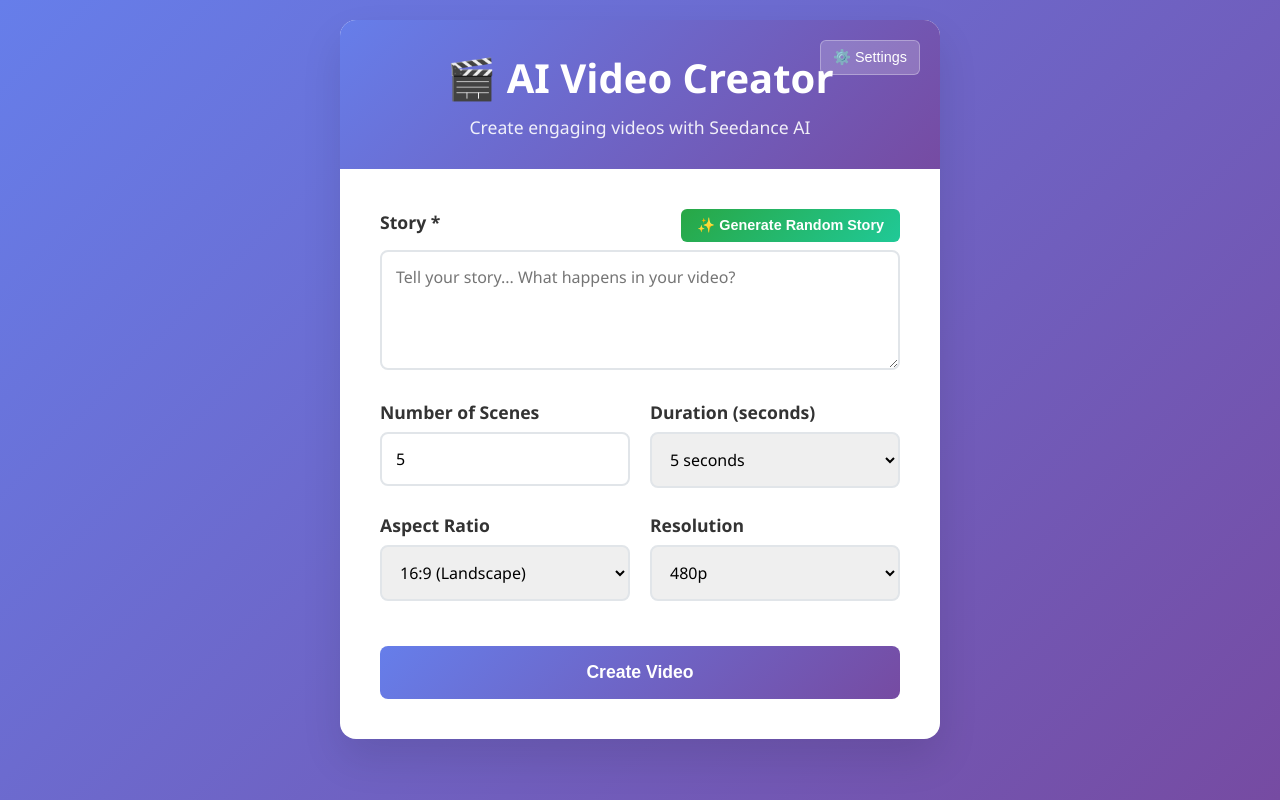
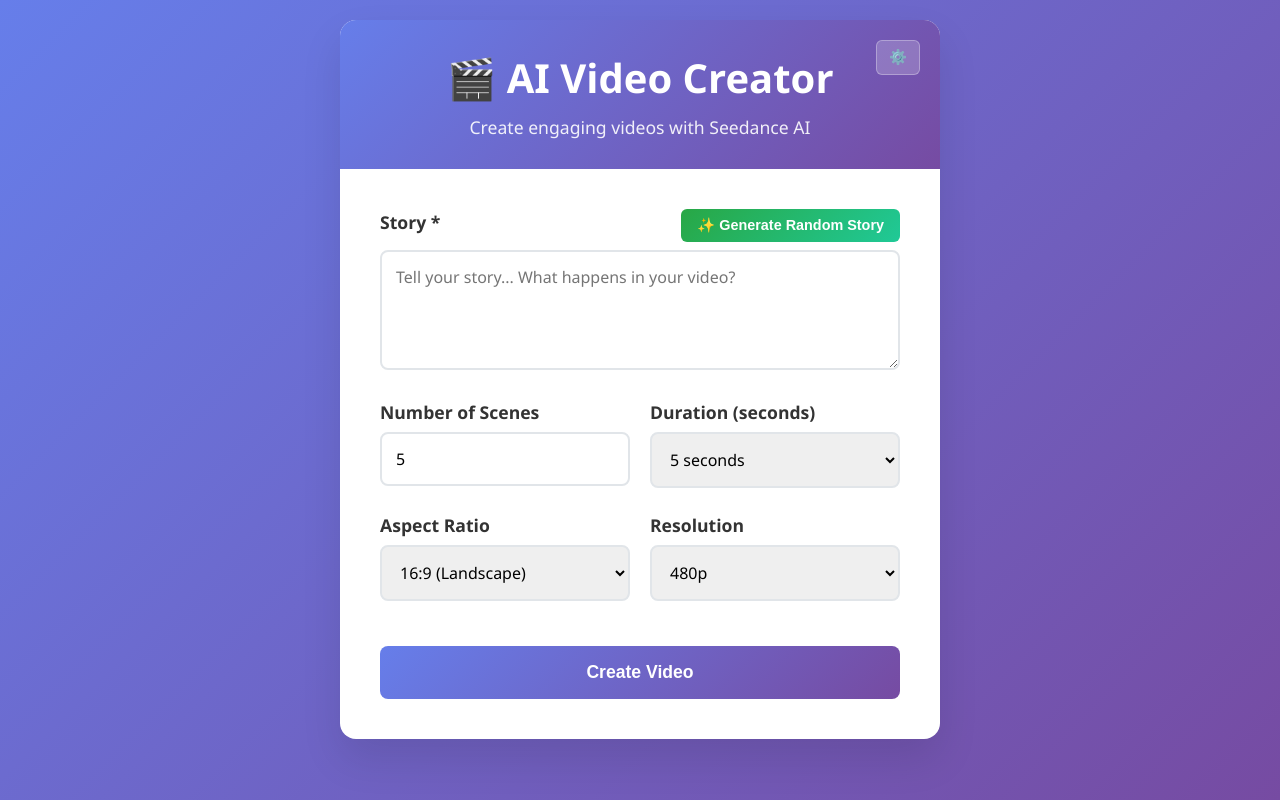
Before and after one commit to sheyboy/ai-video-creator, a website: page index.html in a window 1280 px wide. Drawn offline with Linux system fonts and the light colour scheme.

Commit message:
Update: 2025-08-03 16:43:48

```diff
--- a/index.html
+++ b/index.html
@@ -376,7 +376,7 @@
 <body>
     <div class="container">
         <div class="header">
-            <button class="settings-btn" id="settingsBtn">⚙️ Settings</button>
+            <button class="settings-btn" id="settingsBtn">⚙️</button>
             <h1>🎬 AI Video Creator</h1>
             <p>Create engaging videos with Seedance AI</p>
         </div>
```
Also changed, not shown: 2 other files.
